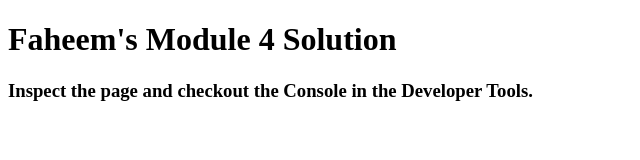
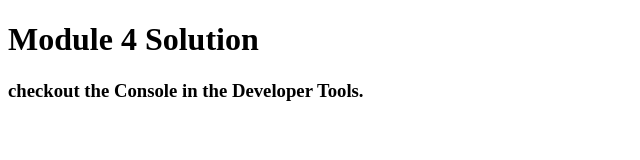
Before and after one commit to YasteneMoussaoui/Coursera, a plain HTML site: page index.html in a window 1280 px wide. Shown: the whole page, without its empty margins (0-640 px from the left). Drawn offline with Linux system fonts and the light colour scheme.

Commit message:
Update index.html

```diff
--- a/index.html
+++ b/index.html
@@ -2,7 +2,7 @@
 <html>
 <head>
   <meta charset="utf-8">
-  <title>Module 4 Solution</title>
+  <title>Module 4</title>
   <script>
     var names = []; // DO NOT REMOVE
   </script>
@@ -11,7 +11,7 @@
   <script src="script.js"></script>
 </head>
 <body>
-  <h1>Faheem's Module 4 Solution</h1>
-  <h3>Inspect the page and checkout the Console in the Developer Tools.</h3>
+  <h1>Module 4 Solution</h1>
+  <h3>checkout the Console in the Developer Tools.</h3>
 </body>
 </html>
```
